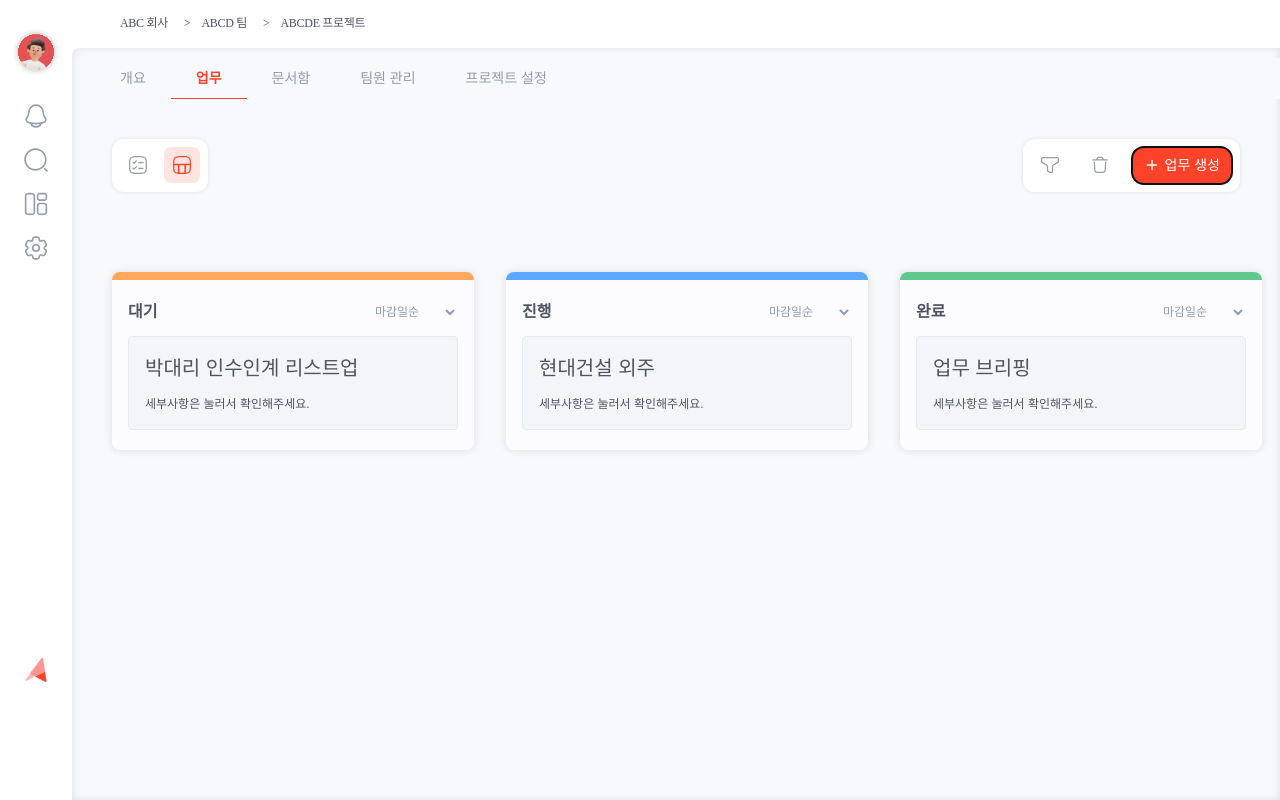
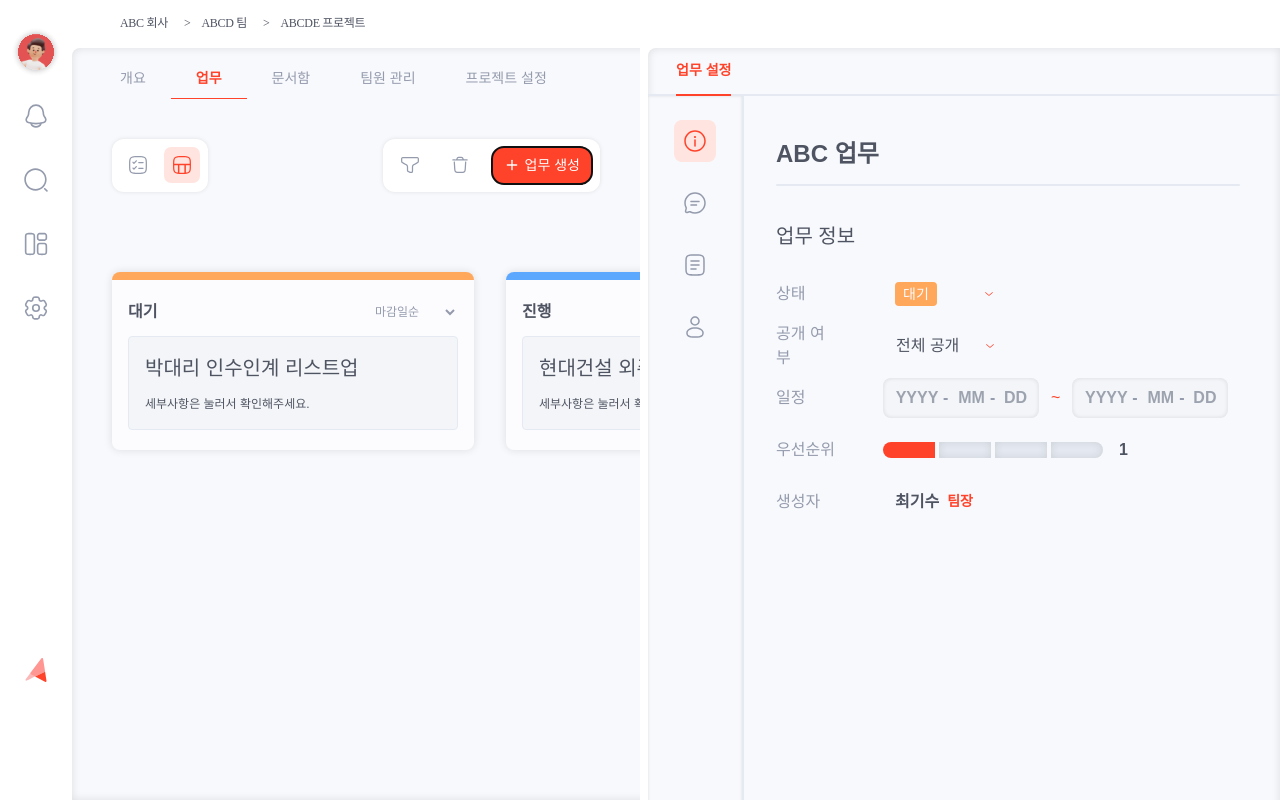
Before and after one commit to EveryPine/aether_front, a React (Vite) app: page / in a window 1280 px wide. Both pictures are taken after a click on the button "업무 생성". Built offline with nearby package versions, Linux system fonts and the light colour scheme; a web font is replaced by a local one.

Commit message:
feat: 업무 생성 탭 연결

```diff
--- a/src/components/KanbanBoard/TaskMenu.tsx
+++ b/src/components/KanbanBoard/TaskMenu.tsx
@@ -5,7 +5,12 @@ import Trash from "../../assets/Trash.svg";
 import Kanban from "../../assets/Kanban.svg";
 import Edit from "../../assets/Edit.svg";
 
-const TaskMenu: React.FC = () => {
+interface TaskMenuProps {
+  isTaskSettingOpen: boolean;
+  setIsTaskSettingOpen: (isOpen: boolean) => void; // 상태 변경을 위한 props
+}
+
+const TaskMenu: React.FC<TaskMenuProps> = ({ isTaskSettingOpen, setIsTaskSettingOpen }) => {
   return (
     <div style={{ display: "flex", height: "100%", position: "relative", overflow: "hidden" }}>
       {/* TaskMenu 컨트롤 */}
@@ -124,6 +129,7 @@ const TaskMenu: React.FC = () => {
               fontWeight: "normal",
               cursor: "pointer",
             }}
+            onClick={() => setIsTaskSettingOpen(!isTaskSettingOpen)} // 🔥 클릭 시 토글!
           >
             <FiPlus size={16} color="#FFFFFF" style={{ marginRight: "5px" }} /> 업무 생성
           </button>
--- a/src/components/Sidebar.tsx
+++ b/src/components/Sidebar.tsx
@@ -20,7 +20,7 @@ const Sidebar: React.FC<SidebarProps> = ({ setActiveTab }) => {
         </div>
 
         {/* 아이콘들 */}
-        <div style={{ display: "flex", flexDirection: "column", alignItems: "center", width: "100%", gap: "20px" }}>
+        <div style={{ display: "flex", flexDirection: "column", alignItems: "center", width: "100%", gap: "40px" }}>
           <div style={{ display: "flex", justifyContent: "center", width: "100%" }}>
             <img src={Alarm} alt="Alarm" style={{ width: "24px", height: "24px", cursor: "pointer" }} />
           </div>
--- a/src/pages/TaskKanban.tsx
+++ b/src/pages/TaskKanban.tsx
@@ -12,9 +12,17 @@ interface TaskKanbanProps {
 
 const TaskKanban: React.FC<TaskKanbanProps> = ({ activeTab, setActiveTab }) => {
   const [selectedTask, setSelectedTask] = useState<string | null>(null);
+  const [isTaskSettingOpen, setIsTaskSettingOpen] = useState(false);
 
+  // 🛠 업무 카드 클릭 시 TaskSettingPage 열기
   const handleTaskClick = (taskId: string) => {
-    setSelectedTask((prev) => (prev === taskId ? null : taskId));
+    if (selectedTask === taskId) {
+      setSelectedTask(null);
+      setIsTaskSettingOpen(false); // 클릭된 업무 카드 다시 클릭 시 닫기
+    } else {
+      setSelectedTask(taskId);
+      setIsTaskSettingOpen(true); // 새로운 업무 카드 클릭 시 열기
+    }
   };
 
   return (
@@ -36,11 +44,12 @@ const TaskKanban: React.FC<TaskKanbanProps> = ({ activeTab, setActiveTab }) => {
           transition: "width 0.3s ease",
         }}
       >
+        {/* TaskSettingPage가 열리면 컨테이너 너비 줄이기 */}
         <div
           style={{
             display: "flex",
             flexDirection: "column",
-            width: selectedTask ? "calc(100% - 640px)" : "100%", // 설정 탭 열릴 때 폭 감소
+            width: isTaskSettingOpen ? "calc(100% - 640px)" : "100%",
             transition: "width 0.3s ease",
           }}
         >
@@ -51,7 +60,8 @@ const TaskKanban: React.FC<TaskKanbanProps> = ({ activeTab, setActiveTab }) => {
           {activeTab === "업무" && (
             <>
               <div>
-                <TaskMenu />
+                {/* TaskMenu에서 setIsTaskSettingOpen을 전달 */}
+                <TaskMenu isTaskSettingOpen={isTaskSettingOpen} setIsTaskSettingOpen={setIsTaskSettingOpen} />
               </div>
               <div
                 style={{
@@ -95,14 +105,14 @@ const TaskKanban: React.FC<TaskKanbanProps> = ({ activeTab, setActiveTab }) => {
           )}
         </div>
 
-        {/* 업무 설정 탭 (회색 컨테이너 내에서만 표시) */}
-        {selectedTask && (
+        {/* ✅ 업무 설정 탭 (회색 컨테이너 내에서만 표시) */}
+        {isTaskSettingOpen && (
           <div
             style={{
               width: "640px",
               height: "100%",
               transition: "transform 0.3s ease",
-              transform: selectedTask ? "translateX(0)" : "translateX(100%)",
+              transform: isTaskSettingOpen ? "translateX(0)" : "translateX(100%)",
               zIndex: 10,
             }}
           >
```
Also changed, not shown: src/components/KanbanBoard/TaskCard.tsx (line endings or trailing spaces), 2 other files (tests, documents, lock files or other folders).
